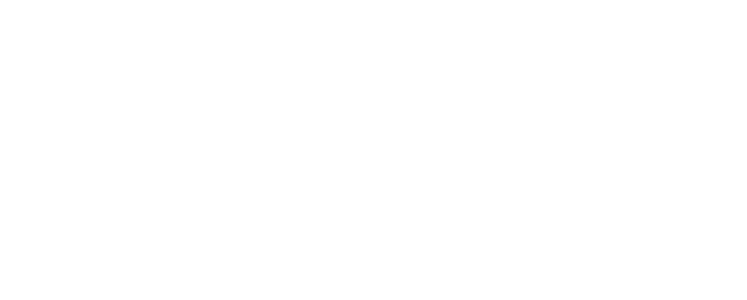
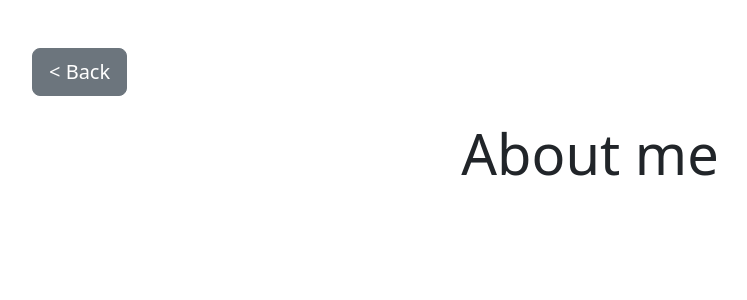
Before and after one commit to LauraSzymanska/portfolio, an Angular app: page /portfolio#/aboutme in a window 1280 px wide. Before the commit this address led to /portfolio#/. Shown: the top 300 px of the page, without its empty margins (50-797 px from the left). Built offline with nearby package versions, Linux system fonts and the light colour scheme.

Commit message:
basic component config

```diff
--- a/src/app/app.routes.ts
+++ b/src/app/app.routes.ts
@@ -1,6 +1,7 @@
 import { Routes } from '@angular/router';
 import { HomepageComponent } from '../views/homepage/homepage.component';
 import { PortfolioComponent } from '../views/portfolio/portfolio.component';
+import { AboutmeComponent } from '../views/aboutme/aboutme.component';
 
 
 export const routes: Routes = [
@@ -11,5 +12,9 @@
     {
         path: 'portfolio',
         component: PortfolioComponent
+    },
+    {
+        path: 'aboutme',
+        component: AboutmeComponent
     }
 ];
--- /dev/null
+++ b/src/views/aboutme/aboutme.component.html
@@ -0,0 +1,10 @@
+<div class="container-fluid min-vh-100 py-5 bg-white">
+    <div class="container text-center">
+      <div class="d-flex justify-content-start mb-4">
+        <a href="" class="btn btn-secondary btn-lg">
+          < Back
+        </a>
+      </div>
+      <h1 class="mb-5 display-4">About me</h1>
+    </div>
+  </div>
--- a/src/views/homepage/homepage.component.html
+++ b/src/views/homepage/homepage.component.html
@@ -22,7 +22,7 @@
   <h1 class="display-1">Hi, I am Laura</h1>
   <h2 class="display-4">Explore my skills</h2>
   <div class="mt-4">
-    <a href="#" class="btn btn-secondary me-4 btn-lg rounded-pill">About me</a>
+    <a [routerLink]="['/aboutme']" class="btn btn-secondary me-4 btn-lg rounded-pill">About me</a>
     <a [routerLink]="['/portfolio']" class="btn btn-secondary btn-lg rounded-pill">Portfolio</a>
   </div>
 </div>
```
Also changed, not shown: src/views/aboutme/aboutme.component.ts (added, +11 -0 lines), src/views/aboutme/aboutme.component.scss (added), 1 other file (tests, documents, lock files or other folders).
